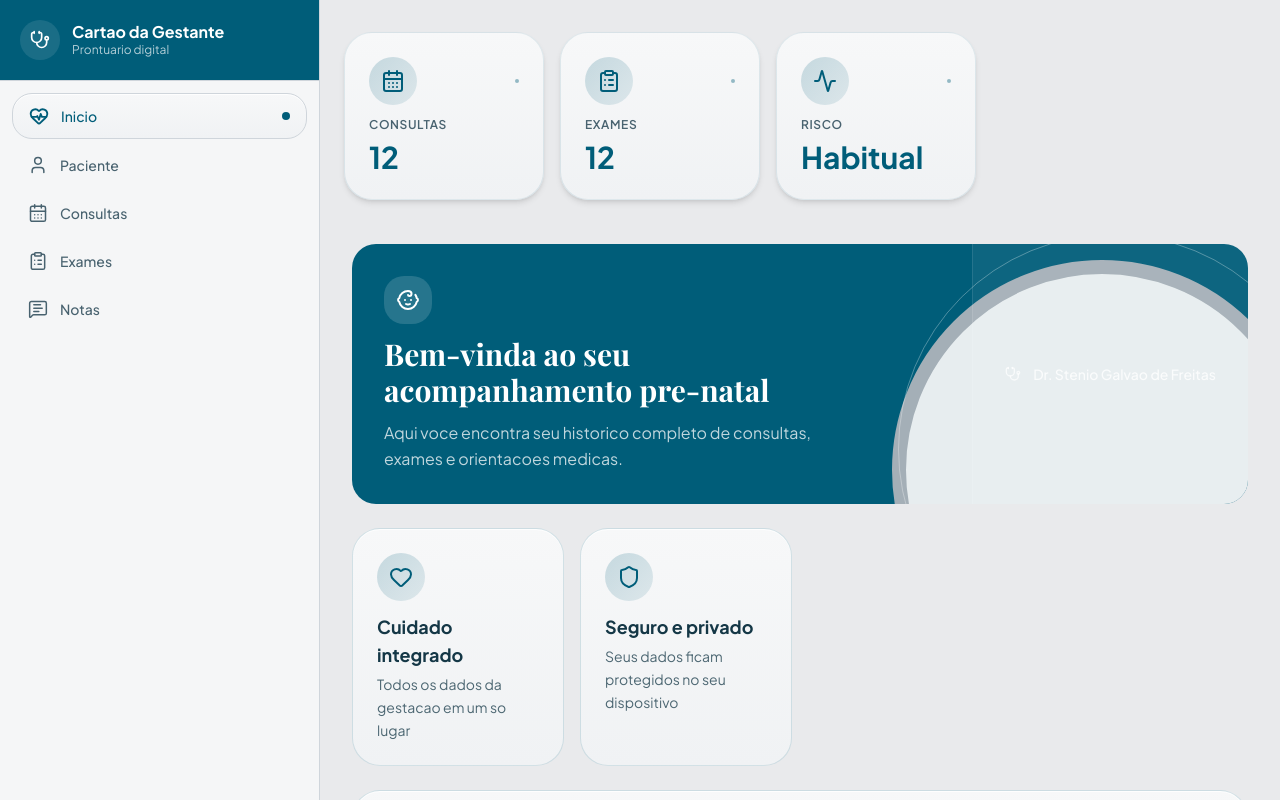
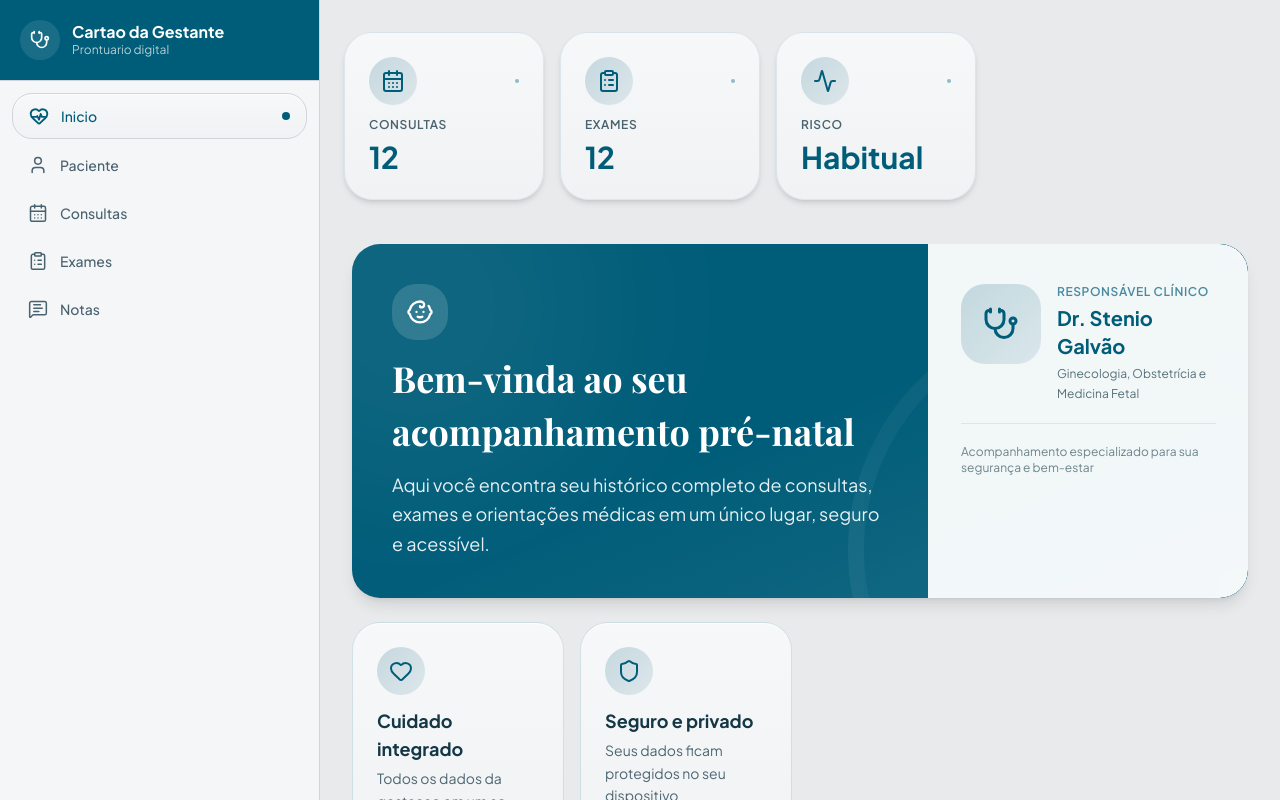
Before and after one commit to rutherlesdev/cartao, a Next.js app: page / in a window 1280 px wide. Shown: the top 800 px of the page. Built offline with nearby package versions, Linux system fonts and the light colour scheme; a web font is replaced by a local one.

Commit message:
feat: enhance "Dr. Stenio Galvão de Freitas" component and PDF header
Update with elegant card, modern design, and visual hierarchy consistency

```diff
--- a/src/components/section-capa.tsx
+++ b/src/components/section-capa.tsx
@@ -5,30 +5,43 @@ import { Baby, Heart, Shield, Stethoscope } from "lucide-react";
 export function SectionCapa() {
   return (
     <div className="flex flex-col gap-4 lg:gap-6">
-      {/* Hero banner */}
-      <div className="relative overflow-hidden rounded-2xl bg-primary lg:flex lg:items-stretch">
-        <div className="pointer-events-none absolute -bottom-44 -right-16 hidden h-[420px] w-[420px] rounded-[50%] border-[14px] border-[#adb4bb] bg-[#f4f5f6] opacity-95 lg:block" />
-        <div className="pointer-events-none absolute -bottom-40 -right-20 hidden h-[430px] w-[430px] rounded-[50%] border border-white/30 lg:block" />
-        <div className="relative px-5 pb-6 pt-6 lg:flex-1 lg:px-8 lg:py-8">
-          <div className="mb-3 flex h-10 w-10 items-center justify-center rounded-xl bg-primary-foreground/15 lg:h-12 lg:w-12">
-            <Baby className="h-5 w-5 text-primary-foreground lg:h-6 lg:w-6" />
+      {/* Hero banner with doctor info */}
+      <div className="relative overflow-hidden rounded-3xl bg-gradient-to-br from-primary via-primary to-primary/90 lg:flex lg:items-stretch shadow-lg">
+        <div className="pointer-events-none absolute -bottom-48 -right-20 hidden h-[480px] w-[480px] rounded-full border-[16px] border-primary-foreground/10 bg-gradient-to-tl from-primary-foreground/5 to-transparent opacity-40 lg:block" />
+        <div className="pointer-events-none absolute -top-32 -left-32 hidden h-96 w-96 rounded-full bg-primary-foreground/5 blur-3xl lg:block" />
+
+        <div className="relative px-6 py-8 lg:flex-1 lg:px-10 lg:py-10">
+          <div className="mb-4 inline-flex h-12 w-12 items-center justify-center rounded-2xl bg-primary-foreground/15 backdrop-blur-sm lg:h-14 lg:w-14">
+            <Baby className="h-6 w-6 text-primary-foreground lg:h-7 lg:w-7" />
           </div>
-          <h2 className="font-serif text-2xl font-bold text-primary-foreground lg:text-3xl">
+
+          <h2 className="font-serif text-3xl font-bold text-primary-foreground leading-tight mb-2 lg:text-4xl">
             Bem-vinda ao seu
           </h2>
-          <h2 className="font-serif text-2xl font-bold text-primary-foreground lg:text-3xl">
-            acompanhamento pre-natal
+          <h2 className="font-serif text-3xl font-bold text-primary-foreground leading-tight mb-4 lg:text-4xl">
+            acompanhamento pré-natal
           </h2>
-          <p className="mt-2 max-w-xl text-sm leading-relaxed text-primary-foreground/75 lg:mt-3 lg:max-w-md lg:text-base">
-            Aqui voce encontra seu historico completo de consultas, exames e
-            orientacoes medicas.
+
+          <p className="max-w-lg text-base leading-relaxed text-primary-foreground/90 lg:max-w-2xl lg:text-lg">
+            Aqui você encontra seu histórico completo de consultas, exames e
+            orientações médicas em um único lugar, seguro e acessível.
           </p>
         </div>
-        <div className="relative z-10 flex items-center gap-3 border-t border-primary-foreground/10 bg-primary-foreground/5 px-5 py-3 lg:border-l lg:border-t-0 lg:px-8">
-          <Stethoscope className="h-4 w-4 text-primary-foreground/70" />
-          <p className="text-xs font-medium text-primary-foreground/80 lg:text-sm">
-            Dr. Stenio Galvao de Freitas
-          </p>
+
+        {/* Doctor Card */}
+        <div className="relative z-10 flex flex-col gap-3 border-t border-primary-foreground/15 bg-white/95 backdrop-blur-md px-6 py-6 lg:border-l lg:border-t-0 lg:px-8 lg:py-10 lg:w-80 rounded-b-3xl lg:rounded-none lg:rounded-r-3xl">
+          <div className="flex items-start gap-4">
+            <div className="flex h-16 w-16 shrink-0 items-center justify-center rounded-2xl bg-gradient-to-br from-primary/20 to-primary/10 lg:h-20 lg:w-20">
+              <Stethoscope className="h-7 w-7 text-primary lg:h-9 lg:w-9" />
+            </div>
+            <div className="flex-1">
+              <p className="text-xs font-semibold uppercase tracking-wider text-primary/70 mb-1">Responsável clínico</p>
+              <p className="text-lg font-bold text-primary lg:text-xl">Dr. Stenio Galvão</p>
+              <p className="text-xs text-foreground/70 mt-1 leading-relaxed">Ginecologia, Obstetrícia e Medicina Fetal</p>
+            </div>
+          </div>
+          <div className="h-px bg-primary/10 my-2" />
+          <p className="text-xs text-foreground/60 text-center lg:text-left">Acompanhamento especializado para sua segurança e bem-estar</p>
         </div>
       </div>
 
--- a/src/lib/pdf-builder.ts
+++ b/src/lib/pdf-builder.ts
@@ -65,17 +65,44 @@ export function buildPdfHtml(data: CardData): string {
     print-color-adjust: exact;
   }
   .header {
-    background: #0d5c75;
+    background: linear-gradient(135deg, #0d5c75 0%, #0a4f63 100%);
     color: #fff;
-    padding: 14px 18px;
-    border-radius: 6px;
-    margin-bottom: 14px;
+    padding: 16px 20px;
+    border-radius: 8px;
+    margin-bottom: 16px;
     display: flex;
     justify-content: space-between;
     align-items: center;
+    box-shadow: 0 2px 8px rgba(13, 92, 117, 0.2);
   }
-  .header h1 { font-size: 18px; font-weight: 700; }
-  .header p { font-size: 10px; opacity: 0.85; }
+  .header h1 {
+    font-size: 20px;
+    font-weight: 700;
+    letter-spacing: -0.5px;
+  }
+  .header p {
+    font-size: 11px;
+    opacity: 0.9;
+    margin-top: 3px;
+  }
+  .header-info {
+    text-align: right;
+    display: flex;
+    flex-direction: column;
+    gap: 4px;
+  }
+  .header-info p {
+    margin: 0;
+  }
+  .doctor-badge {
+    display: inline-block;
+    background: rgba(255,255,255,0.15);
+    padding: 4px 10px;
+    border-radius: 20px;
+    font-size: 10px;
+    font-weight: 600;
+    margin-top: 4px;
+  }
   .patient-grid {
     display: grid;
     grid-template-columns: 1fr 1fr 1fr;
@@ -155,11 +182,13 @@ export function buildPdfHtml(data: CardData): string {
 <body>
 <div class="header">
   <div>
-    <h1>Cartao da Gestante</h1>
-    <p>Dr. Stenio Galvao de Freitas - Ginecologia, Obstetricia e Medicina Fetal</p>
+    <h1>Cartão da Gestante</h1>
+    <p>Acompanhamento pré-natal especializado</p>
+    <div class="doctor-badge">Dr. Stenio Galvão de Freitas</div>
   </div>
-  <div style="text-align:right">
-    <p>Emitido em ${new Date().toLocaleDateString("pt-BR")}</p>
+  <div class="header-info">
+    <p><strong>Emitido em:</strong></p>
+    <p>${new Date().toLocaleDateString("pt-BR")}</p>
   </div>
 </div>
 
```
